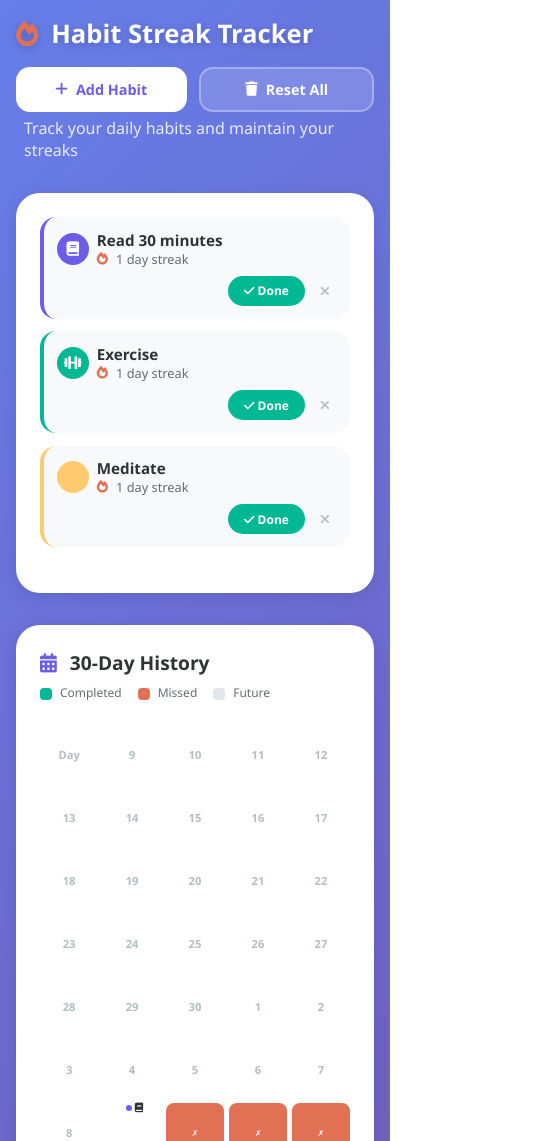
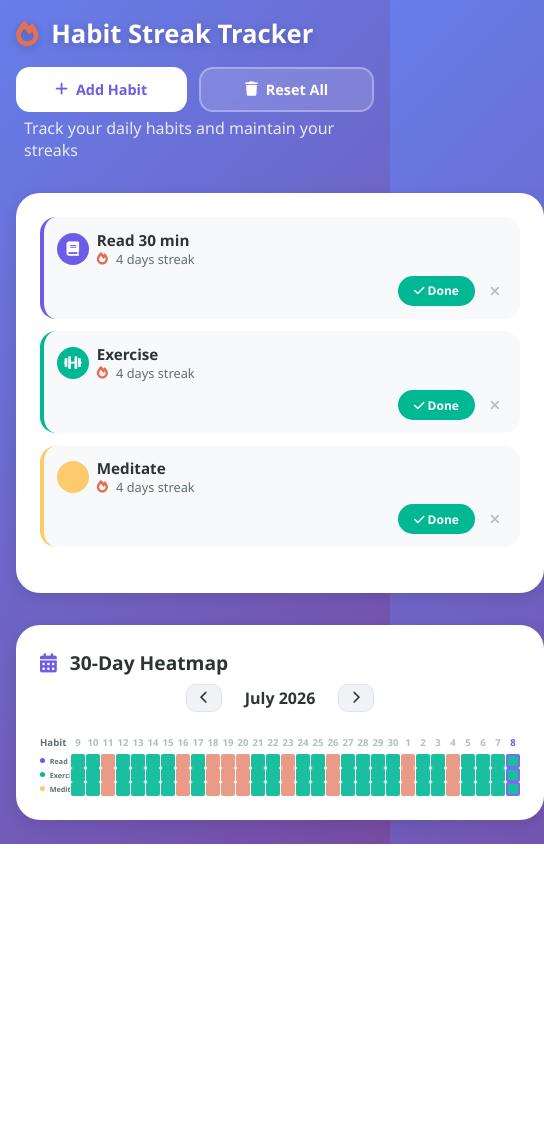
Before and after one commit to 22oo1cso56mansoorkhan-cell/Habit-Streak-Tracker, a plain HTML site: page index.html in a window 390 px wide. Shown: the top 1141 px of the page, 544 px wide, since content can reach past the window. After the commit the page ends 844 px from the top, so only its background shows below. Drawn offline with Linux system fonts and the light colour scheme.

Commit message:
Added the heatmap improvised

```diff
--- a/index.html
+++ b/index.html
@@ -37,14 +37,18 @@
                 </div>
             </div>
 
-            <!-- Right Panel: Calendar -->
+            <!-- Right Panel: Calendar Heatmap -->
             <div class="calendar-panel">
                 <div class="calendar-header">
-                    <h3><i class="fas fa-calendar-alt"></i> 30-Day History</h3>
-                    <div class="calendar-legend">
-                        <span><span class="legend-dot completed"></span> Completed</span>
-                        <span><span class="legend-dot missed"></span> Missed</span>
-                        <span><span class="legend-dot future"></span> Future</span>
+                    <h3><i class="fas fa-calendar-alt"></i> 30-Day Heatmap</h3>
+                    <div class="calendar-controls">
+                        <button class="btn btn-small" id="prevMonthBtn">
+                            <i class="fas fa-chevron-left"></i>
+                        </button>
+                        <span id="monthLabel" style="font-weight: 600; color: #2d3436; min-width: 100px; text-align: center;"></span>
+                        <button class="btn btn-small" id="nextMonthBtn">
+                            <i class="fas fa-chevron-right"></i>
+                        </button>
                     </div>
                 </div>
                 <div class="calendar-container" id="calendarContainer">
--- a/script.js
+++ b/script.js
@@ -5,12 +5,17 @@
     let selectedIcon = 'fa-book';
     let selectedColor = '#6c5ce7';
     let editingHabitId = null;
+    let currentMonth = new Date().getMonth();
+    let currentYear = new Date().getFullYear();
 
     // DOM Elements
     const habitsContainer = document.getElementById('habitsContainer');
     const calendarContainer = document.getElementById('calendarContainer');
     const addHabitBtn = document.getElementById('addHabitBtn');
     const resetBtn = document.getElementById('resetBtn');
+    const monthLabel = document.getElementById('monthLabel');
+    const prevMonthBtn = document.getElementById('prevMonthBtn');
+    const nextMonthBtn = document.getElementById('nextMonthBtn');
 
     // Modal
     const habitModal = document.getElementById('habitModal');
@@ -53,7 +58,7 @@
         habits = [
             {
                 id: 'habit-1',
-                name: 'Read 30 minutes',
+                name: 'Read 30 min',
                 icon: 'fa-book',
                 color: '#6c5ce7',
                 history: {}
@@ -74,8 +79,20 @@
             }
         ];
 
-        // Mark today as completed for demo
+        // Mark some demo data
+        const demoHistory = {};
+        for (let i = 0; i < 30; i++) {
+            const date = new Date(today);
+            date.setDate(date.getDate() - i);
+            const dateStr = date.toISOString().split('T')[0];
+            // 80% chance of completion for demo
+            if (Math.random() > 0.2) {
+                demoHistory[dateStr] = true;
+            }
+        }
         habits.forEach(habit => {
+            habit.history = {...demoHistory};
+            // Make sure today is completed
             habit.history[todayStr] = true;
         });
 
@@ -85,18 +102,6 @@
     // Generate unique ID
     function generateId(prefix = '') {
         return prefix + Date.now() + '-' + Math.random().toString(36).substr(2, 6);
-    }
-
-    // Get last 30 days
-    function getLast30Days() {
-        const days = [];
-        const today = new Date();
-        for (let i = 29; i >= 0; i--) {
-            const date = new Date(today);
-            date.setDate(date.getDate() - i);
-            days.push(date);
-        }
-        return days;
     }
 
     // Format date to YYYY-MM-DD
@@ -155,6 +160,34 @@
             }
         }
         return streak;
+    }
+
+    // Get days for the current month view
+    function getMonthDays() {
+        const days = [];
+        const firstDay = new Date(currentYear, currentMonth, 1);
+        const lastDay = new Date(currentYear, currentMonth + 1, 0);
+        const today = new Date();
+
+        // Start from the first day of the month
+        for (let d = 1; d <= lastDay.getDate(); d++) {
+            const date = new Date(currentYear, currentMonth, d);
+            days.push(date);
+        }
+
+        return days;
+    }
+
+    // Get last 30 days from today
+    function getLast30Days() {
+        const days = [];
+        const today = new Date();
+        for (let i = 29; i >= 0; i--) {
+            const date = new Date(today);
+            date.setDate(date.getDate() - i);
+            days.push(date);
+        }
+        return days;
     }
 
     // Render habits
@@ -224,13 +257,13 @@
         });
     }
 
-    // Render calendar
+    // Render heatmap calendar
     function renderCalendar() {
         if (!habits || habits.length === 0) {
             calendarContainer.innerHTML = `
                 <div class="empty-state" style="padding: 2rem 1rem;">
                     <i class="fas fa-calendar-alt"></i>
-                    <p>Add habits to see your calendar</p>
+                    <p>Add habits to see your heatmap</p>
                 </div>
             `;
             return;
@@ -239,30 +272,39 @@
         const days = getLast30Days();
         const todayStr = formatDate(new Date());
 
-        // For each habit, create a row in the calendar
-        let html = '<div class="calendar-grid">';
+        // Update month label
+        const today = new Date();
+        monthLabel.textContent = `${today.toLocaleString('default', { month: 'long' })} ${today.getFullYear()}`;
 
-        // Header row with day numbers
-        html += `<div class="calendar-day" style="background: transparent; color: #b2bec3; font-weight: 700; font-size: 0.7rem;">Day</div>`;
+        let html = '';
+
+        // Day labels
+        html += '<div class="day-labels">';
+        html += '<div class="day-label">Habit</div>';
         days.forEach(day => {
             const dayNum = day.getDate();
             const isToday = formatDate(day) === todayStr;
             html += `
-                <div class="calendar-day" style="background: transparent; color: #b2bec3; font-weight: 600; font-size: 0.7rem; ${isToday ? 'border-color: #6c5ce7;' : ''}">
+                <div class="day-label" style="${isToday ? 'color: #6c5ce7; font-weight: 700;' : ''}">
                     ${dayNum}
                 </div>
             `;
         });
+        html += '</div>';
 
-        // For each habit, show completion status
+        // Heatmap rows for each habit
         habits.forEach(habit => {
-            html += `<div class="calendar-day" style="background: transparent; color: #2d3436; font-weight: 600; font-size: 0.65rem; text-align: left; justify-content: flex-start; padding-left: 0.3rem;">
-                <span style="display: flex; align-items: center; gap: 0.2rem;">
-                    <span style="display: inline-block; width: 6px; height: 6px; border-radius: 50%; background: ${habit.color};"></span>
-                    ${habit.icon ? `<i class="fas ${habit.icon}" style="font-size: 0.6rem;"></i>` : ''}
-                </span>
-            </div>`;
+            html += `<div class="heatmap-row">`;
 
+            // Habit label
+            html += `
+                <div class="heatmap-label" title="${habit.name}">
+                    <span class="habit-dot" style="background: ${habit.color};"></span>
+                    <span>${habit.name.substring(0, 8)}</span>
+                </div>
+            `;
+
+            // Cells for each day
             days.forEach(day => {
                 const dateStr = formatDate(day);
                 const isCompleted = isHabitCompleted(habit, dateStr);
@@ -270,37 +312,75 @@
                 const isFuture = day > new Date();
 
                 let status = 'future';
-                let tooltip = '';
+                let tooltipText = `${habit.name}: `;
 
                 if (isFuture) {
                     status = 'future';
-                    tooltip = 'Future';
+                    tooltipText += 'Future';
                 } else if (isCompleted) {
                     status = 'completed';
-                    tooltip = 'Completed';
+                    tooltipText += '✅ Completed';
                 } else {
                     status = 'missed';
-                    tooltip = 'Missed';
+                    tooltipText += '❌ Missed';
                 }
 
+                const dayNum = day.getDate();
+                const month = day.toLocaleString('default', { month: 'short' });
+                const year = day.getFullYear();
+
                 html += `
-                    <div class="calendar-day ${status} ${isToday ? 'today' : ''}" title="${habit.name}: ${tooltip}">
-                        <span class="day-status">${isCompleted ? '✓' : isFuture ? '·' : '✗'}</span>
-                        <span class="day-tooltip">${habit.name}: ${tooltip}</span>
+                    <div class="heatmap-cell ${status} ${isToday ? 'today' : ''}"
+                         onclick="window.toggleDay && window.toggleDay('${habit.id}', '${dateStr}')"
+                         title="${tooltipText}">
+                        <span class="cell-tooltip">
+                            ${month} ${dayNum}, ${year}<br>
+                            ${habit.name}<br>
+                            ${isFuture ? 'Future' : isCompleted ? '✅ Completed' : '❌ Missed'}
+                        </span>
                     </div>
                 `;
             });
+
+            html += '</div>';
         });
 
-        html += '</div>';
         calendarContainer.innerHTML = html;
     }
 
-    // Render all
-    function renderAll() {
-        renderHabits();
-        renderCalendar();
-    }
+    // Toggle day completion
+    window.toggleDay = function(habitId, dateStr) {
+        const habit = habits.find(h => h.id === habitId);
+        if (!habit) return;
+
+        const today = new Date();
+        const todayStr = formatDate(today);
+        const targetDate = new Date(dateStr);
+
+        // Don't allow toggling future dates or past dates (only today)
+        if (targetDate > today) {
+            alert('Cannot toggle future dates');
+            return;
+        }
+
+        if (dateStr !== todayStr) {
+            alert('You can only toggle today\'s status');
+            return;
+        }
+
+        if (!habit.history) {
+            habit.history = {};
+        }
+
+        if (habit.history[dateStr]) {
+            delete habit.history[dateStr];
+        } else {
+            habit.history[dateStr] = true;
+        }
+
+        saveData();
+        renderAll();
+    };
 
     // Toggle habit for today
     function toggleHabitToday(habitId) {
@@ -321,6 +401,12 @@
 
         saveData();
         renderAll();
+    }
+
+    // Render all
+    function renderAll() {
+        renderHabits();
+        renderCalendar();
     }
 
     // Save habit (add or update)
@@ -408,6 +494,19 @@
         }
     }
 
+    // Change month
+    function changeMonth(delta) {
+        currentMonth += delta;
+        if (currentMonth > 11) {
+            currentMonth = 0;
+            currentYear++;
+        } else if (currentMonth < 0) {
+            currentMonth = 11;
+            currentYear--;
+        }
+        renderAll();
+    }
+
     // Icon selection
     iconOptions.forEach(opt => {
         opt.addEventListener('click', function() {
@@ -433,6 +532,8 @@
 
     addHabitBtn.addEventListener('click', () => openHabitModal());
     resetBtn.addEventListener('click', resetAll);
+    prevMonthBtn.addEventListener('click', () => changeMonth(-1));
+    nextMonthBtn.addEventListener('click', () => changeMonth(1));
 
     // Close modal on outside click
     habitModal.addEventListener('click', function(e) {
--- a/style.css
+++ b/style.css
@@ -67,6 +67,19 @@ header h1 {
     gap: 0.5rem;
 }
 
+.btn-small {
+    padding: 0.4rem 0.8rem;
+    font-size: 0.8rem;
+    border-radius: 10px;
+    background: #f1f2f6;
+    color: #2d3436;
+    border: 1px solid #dfe6e9;
+}
+
+.btn-small:hover {
+    background: #dfe6e9;
+}
+
 .btn-primary {
     background: white;
     color: #6c5ce7;
@@ -89,16 +102,6 @@ header h1 {
     transform: translateY(-2px);
 }
 
-.btn-danger {
-    background: #e17055;
-    color: white;
-}
-
-.btn-danger:hover {
-    background: #d63031;
-    transform: translateY(-2px);
-}
-
 /* Main Grid */
 .main-grid {
     display: grid;
@@ -114,12 +117,6 @@ header h1 {
     padding: 1.5rem;
     box-shadow: 0 4px 16px rgba(0, 0, 0, 0.1);
     min-height: 400px;
-}
-
-.habits-panel h2 {
-    color: #2d3436;
-    margin-bottom: 1.5rem;
-    font-size: 1.2rem;
 }
 
 .habits-container {
@@ -253,106 +250,157 @@ header h1 {
     margin-right: 0.5rem;
 }
 
-.calendar-legend {
+.calendar-controls {
     display: flex;
-    gap: 1rem;
-    font-size: 0.75rem;
-    color: #636e72;
+    align-items: center;
+    gap: 0.5rem;
 }
 
-.legend-dot {
-    display: inline-block;
-    width: 12px;
-    height: 12px;
-    border-radius: 4px;
-    margin-right: 0.3rem;
-    vertical-align: middle;
-}
-
-.legend-dot.completed {
-    background: #00b894;
-}
-
-.legend-dot.missed {
-    background: #e17055;
-}
-
-.legend-dot.future {
-    background: #dfe6e9;
-}
-
-/* Calendar Grid */
+/* Calendar Container */
 .calendar-container {
     overflow-x: auto;
 }
 
-.calendar-grid {
-    display: grid;
-    grid-template-columns: repeat(10, 1fr);
+/* Heatmap Grid */
+.heatmap-grid {
+    display: flex;
+    flex-direction: column;
     gap: 0.4rem;
 }
 
-.calendar-day {
-    aspect-ratio: 1;
-    border-radius: 8px;
-    display: flex;
-    flex-direction: column;
+.heatmap-row {
+    display: grid;
+    grid-template-columns: 60px repeat(30, 1fr);
+    gap: 3px;
     align-items: center;
-    justify-content: center;
-    font-size: 0.65rem;
-    font-weight: 500;
-    transition: all 0.2s ease;
-    position: relative;
-    min-height: 40px;
 }
 
-.calendar-day .day-number {
+.heatmap-label {
     font-size: 0.7rem;
     font-weight: 600;
+    color: #636e72;
+    display: flex;
+    align-items: center;
+    gap: 0.3rem;
+    overflow: hidden;
+    white-space: nowrap;
+    text-overflow: ellipsis;
 }
 
-.calendar-day .day-status {
-    font-size: 0.5rem;
-    margin-top: 1px;
+.heatmap-label .habit-dot {
+    width: 8px;
+    height: 8px;
+    border-radius: 50%;
+    flex-shrink: 0;
 }
 
-.calendar-day.completed {
-    background: #00b894;
-    color: white;
+.heatmap-cell {
+    aspect-ratio: 1;
+    border-radius: 4px;
+    background: #f1f2f6;
+    transition: all 0.2s ease;
+    cursor: pointer;
+    position: relative;
+    min-height: 24px;
 }
 
-.calendar-day.missed {
-    background: #e17055;
-    color: white;
+.heatmap-cell:hover {
+    transform: scale(1.2);
+    z-index: 5;
+    box-shadow: 0 2px 8px rgba(0, 0, 0, 0.2);
 }
 
-.calendar-day.future {
-    background: #f1f2f6;
-    color: #b2bec3;
+.heatmap-cell.completed {
+    background: #00b894;
+    opacity: 0.9;
 }
 
-.calendar-day.today {
-    border: 2px solid #6c5ce7;
-    transform: scale(1.05);
+.heatmap-cell.completed:hover {
+    opacity: 1;
 }
 
-.calendar-day .day-tooltip {
+.heatmap-cell.missed {
+    background: #e17055;
+    opacity: 0.7;
+}
+
+.heatmap-cell.missed:hover {
+    opacity: 1;
+}
+
+.heatmap-cell.future {
+    background: #f1f2f6;
+}
+
+.heatmap-cell.today {
+    border: 2px solid #6c5ce7;
+}
+
+.heatmap-cell .cell-tooltip {
     display: none;
     position: absolute;
-    bottom: 100%;
+    bottom: 110%;
     left: 50%;
     transform: translateX(-50%);
     background: #2d3436;
     color: white;
-    padding: 0.3rem 0.6rem;
-    border-radius: 6px;
-    font-size: 0.7rem;
+    padding: 0.4rem 0.7rem;
+    border-radius: 8px;
+    font-size: 0.65rem;
     white-space: nowrap;
     z-index: 10;
+    box-shadow: 0 2px 12px rgba(0, 0, 0, 0.2);
 }
 
-.calendar-day:hover .day-tooltip {
+.heatmap-cell .cell-tooltip::after {
+    content: '';
+    position: absolute;
+    top: 100%;
+    left: 50%;
+    transform: translateX(-50%);
+    border: 5px solid transparent;
+    border-top-color: #2d3436;
+}
+
+.heatmap-cell:hover .cell-tooltip {
     display: block;
+}
+
+/* Day labels */
+.day-labels {
+    display: grid;
+    grid-template-columns: 60px repeat(30, 1fr);
+    gap: 3px;
+    margin-bottom: 0.3rem;
+}
+
+.day-label {
+    font-size: 0.6rem;
+    font-weight: 600;
+    color: #b2bec3;
+    text-align: center;
+}
+
+.day-label:first-child {
+    text-align: left;
+    color: #636e72;
+    font-weight: 700;
+}
+
+/* Empty State */
+.empty-state {
+    text-align: center;
+    padding: 3rem 1rem;
+    color: #b2bec3;
+}
+
+.empty-state i {
+    font-size: 3rem;
+    margin-bottom: 1rem;
+}
+
+.empty-state p {
+    font-size: 0.95rem;
 }
 
 /* Modal */
@@ -522,30 +570,18 @@ header h1 {
     transform: scale(1.1);
 }
 
-/* Empty State */
-.empty-state {
-    text-align: center;
-    padding: 3rem 1rem;
-    color: #b2bec3;
-}
-
-.empty-state i {
-    font-size: 3rem;
-    margin-bottom: 1rem;
-}
-
-.empty-state p {
-    font-size: 0.95rem;
-}
-
 /* Responsive */
 @media (max-width: 1024px) {
     .main-grid {
         grid-template-columns: 1fr;
     }
 
-    .calendar-grid {
-        grid-template-columns: repeat(10, 1fr);
+    .heatmap-row {
+        grid-template-columns: 50px repeat(30, 1fr);
+    }
+
+    .day-labels {
+        grid-template-columns: 50px repeat(30, 1fr);
     }
 }
 
@@ -572,14 +608,22 @@ header h1 {
         justify-content: center;
     }
 
-    .calendar-grid {
-        grid-template-columns: repeat(6, 1fr);
-        gap: 0.3rem;
+    .heatmap-row {
+        grid-template-columns: 40px repeat(30, 1fr);
+        gap: 2px;
     }
 
-    .calendar-day {
-        min-height: 35px;
-        font-size: 0.6rem;
+    .day-labels {
+        grid-template-columns: 40px repeat(30, 1fr);
+        gap: 2px;
+    }
+
+    .heatmap-cell {
+        min-height: 18px;
+    }
+
+    .heatmap-label {
+        font-size: 0.55rem;
     }
 
     .habit-item {
@@ -595,11 +639,36 @@ header h1 {
     .modal-content {
         width: 95%;
     }
+
+    .calendar-controls {
+        width: 100%;
+        justify-content: center;
+    }
 }
 
 @media (max-width: 480px) {
-    .calendar-grid {
-        grid-template-columns: repeat(5, 1fr);
+    .heatmap-row {
+        grid-template-columns: 30px repeat(30, 1fr);
+        gap: 1px;
+    }
+
+    .day-labels {
+        grid-template-columns: 30px repeat(30, 1fr);
+        gap: 1px;
+    }
+
+    .heatmap-cell {
+        min-height: 14px;
+        border-radius: 2px;
+    }
+
+    .heatmap-label {
+        font-size: 0.45rem;
+    }
+
+    .heatmap-label .habit-dot {
+        width: 5px;
+        height: 5px;
     }
 
     .habit-item {
```
